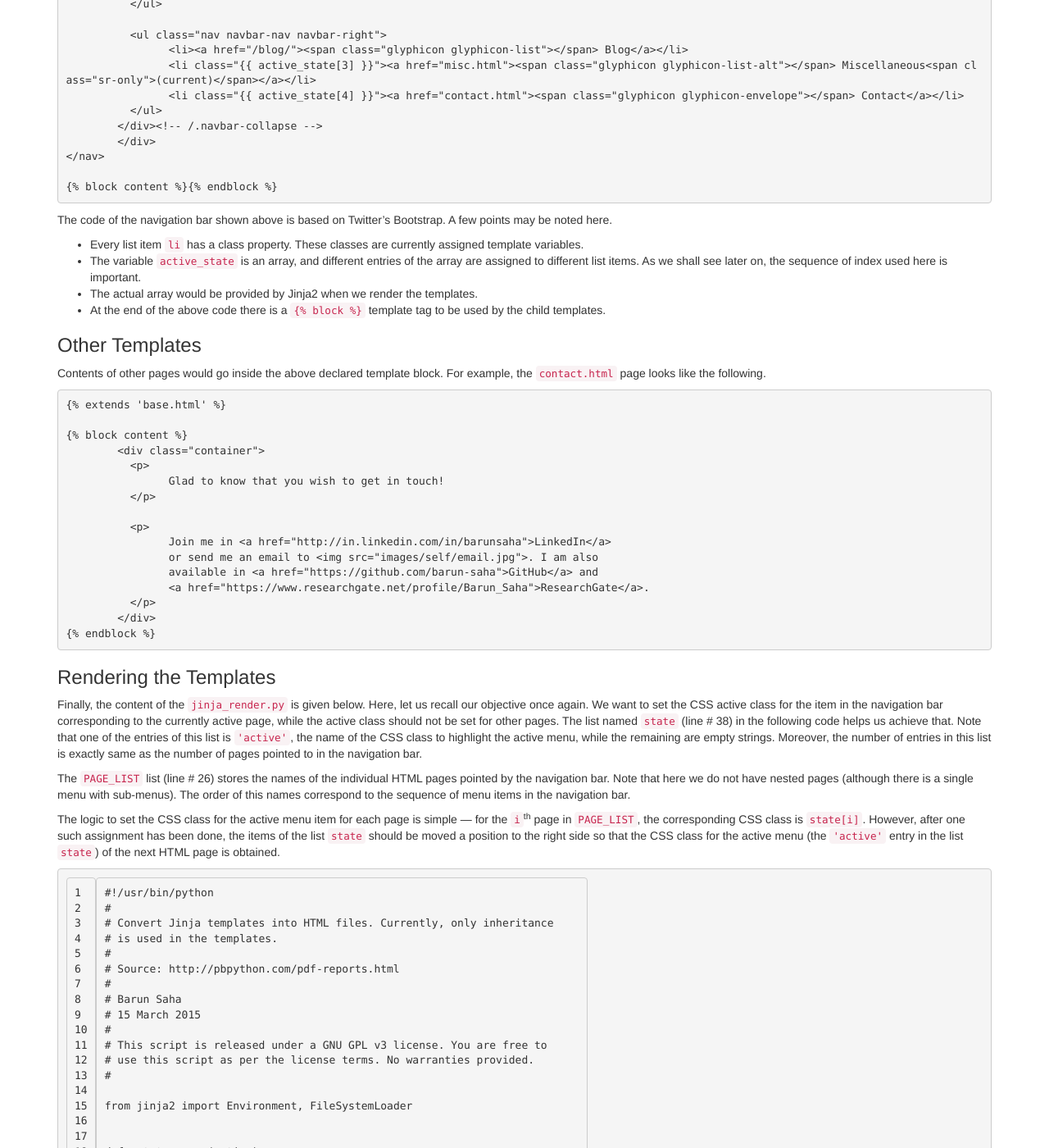
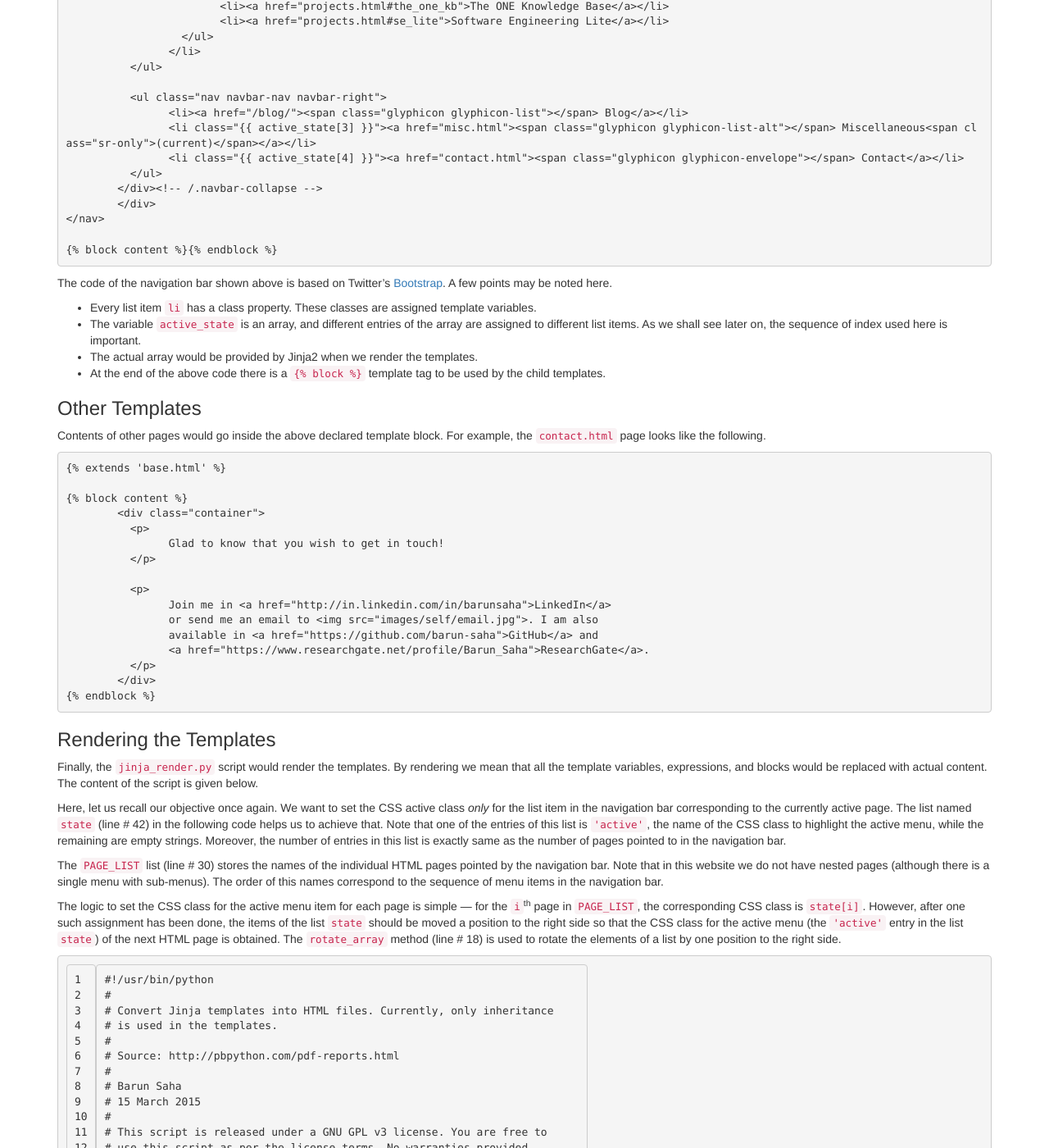
Before and after one commit to barun-saha/barun-saha.github.io, a Jekyll site: the page built from blog/_posts/2015-5-15-static_html_templates_using_jinja2.md, in a window 1280 px wide and 1400 px high, scrolled down 1369 px. Shown: the whole window at 82% size. Built offline with Jekyll 4.4.1, drawn with Linux system fonts in a browser that asks for light colours; nearby versions of some CDN libraries; library files that are not in the unit come from our copies; some of the changed text lies outside the part shown.

Commit message:
Updated blog post

```diff
--- a/blog/_posts/2015-5-15-static_html_templates_using_jinja2.md
+++ b/blog/_posts/2015-5-15-static_html_templates_using_jinja2.md
@@ -6,23 +6,23 @@
 tags: html, static, template, jinja2, python
 ---
 
-HTML templates are to web development as superclass is to object oriented programming. HTML templates help in reusing the commonly used design elements (for example, headers, footers and navigation bars) across different pages. Thus, if the copyright notice has to be updated or a new item has to be added to the navigation bar, just edit the template and the changes would reflect in all the pages. Server side languages and frameworks (such as, [Django][django]) have typically supported the use of templates. However, it is possible to leverage the potential of templates even when a website consists of multiple static HTML pages.
+### Introduction
 
-[Jinja2][jinja2] is a powerful templating engine for Python. Jinja2 templates can be specified entirely as a string ([an example][jinja2_example]) or can be loaded from a file. Moreover, it supports template inheritance. Thus, with a little effort we have, HTML templates + some Python code = final HTML pages!
+HTML templates are to web development as superclass is to object oriented programming. HTML templates help in reusing the commonly used design elements (for example, headers, footers and navigation bars) across different pages. Thus, if the copyright notice has to be updated or a new item has to be added to the navigation bar, just edit the template and the changes would reflect in all the pages. Server side languages and frameworks (such as, [Django][django]) have typically supported the use of templates. However, it is possible to leverage the potential of templates even when you have a static website.
+
+[Jinja2][jinja2] is a powerful templating engine for Python. Jinja2 templates can be specified entirely as a string ([an example][jinja2_example]) or can be loaded from a file. Moreover, it supports template inheritance. Thus, with a little effort we have, HTML templates + some Python code = final HTML pages! With static websites becoming popular, this is particularly useful.
 
 
 
 ### Objectives
 
-Here, I would discuss how Jinja2 was used to create the static pages of this [website][my_website]. This, however, is not a tutorial on Jinja2 or web development. This article has two-fold objectives.
+Here, we would discuss how Jinja2 was used to create the static pages of this [website][my_website]. This, however, is not a tutorial on Jinja2 or web development. This article has two-fold objectives.
 
 1. Discuss how Jinja2 can be used to set the active menu item in the navigation bar for different pages. As the title of the article suggests, we are not seeking for a dynamic approach at run time.
 2. Describe how titles of different pages can be automatically set. Although this is a rather simple example, but hopefully it would demonstrate the power of templates and Jinja2.
 
-<!--While having a common header, footer and navigation bar is easy &mdash; in fact, many such tutorials are available in the Web &mdash; the particular difficulty that I faced was to highlight the currently active item in the navigation bar. For example, when you are reading this article, the item &quot;Blog&quot; is highlighted with a dark background in the navigation bar at the top. Moreover, I did not wish to change the title of every page by hand. Thus, Jinja2!-->
 
-
-**Quick tip**: If you want to highlight the currently active menu item in the navigation bar, you may have a look at the [Jinja tips and tricks][jinja_tricks]. In the following, I would talk about an alternative approach to do the same. Moreover, greater control over the templates could possibly be achieved using the following approach.
+**Quick tip**: If you want to highlight the currently active menu item in the navigation bar, you may have a look at the [Jinja tips and tricks][jinja_tricks]. In the following, we would look at an alternative approach to do the same. Moreover, greater control over the templates could possibly be achieved using the following approach.
 
 
 
@@ -86,9 +86,9 @@
 
 {% endhighlight %}
 
-The code of the navigation bar shown above is based on Twitter's Bootstrap. A few points may be noted here.
+The code of the navigation bar shown above is based on Twitter's [Bootstrap][bootstrap]. A few points may be noted here.
 
-- Every list item `li` has a class property. These classes are currently assigned template variables.
+- Every list item `li` has a class property. These classes are assigned template variables.
 - The variable `active_state` is an array, and different entries of the array are assigned to different list items. As we shall see later on, the sequence of index used here is important.
 - The actual array would be provided by Jinja2 when we render the templates.
 - At the end of the above code there is a {{ " `{% block  "}} %}` template tag to be used by the child templates.
@@ -124,11 +124,13 @@
 
 ### Rendering the Templates
 
-Finally, the content of the `jinja_render.py` is given below. Here, let us recall our objective once again. We want to set the CSS active class for the item in the navigation bar corresponding to the currently active page, while the active class should not be set for other pages. The list named `state` (line # 38) in the following code helps us achieve that. Note that one of the entries of this list is `'active'`, the name of the CSS class to highlight the active menu, while the remaining are empty strings. Moreover, the number of entries in this list is exactly same as the number of pages pointed to in the navigation bar.
+Finally, the `jinja_render.py` script would render the templates. By rendering we mean that all the template variables, expressions, and blocks would be replaced with actual content. The content of the script is given below.
 
-The `PAGE_LIST` list (line # 26) stores the names of the individual HTML pages pointed by the navigation bar. Note that here we do not have nested pages (although there is a single menu with sub-menus). The order of this names correspond to the sequence of menu items in the navigation bar.
+Here, let us recall our objective once again. We want to set the CSS active class *only* for the list item in the navigation bar corresponding to the currently active page. The list named `state` (line # 42) in the following code helps us to achieve that. Note that one of the entries of this list is `'active'`, the name of the CSS class to highlight the active menu, while the remaining are empty strings. Moreover, the number of entries in this list is exactly same as the number of pages pointed to in the navigation bar.
 
-The logic to set the CSS class for the active menu item for each page is simple &mdash; for the `i`<sup>th</sup> page in `PAGE_LIST`, the corresponding CSS class is `state[i]`. However, after one such assignment has been done, the items of the list `state` should be moved a position to the right side so that the CSS class for the active menu (the `'active'` entry in the list `state`) of the next HTML page is obtained.
+The `PAGE_LIST` list (line # 30) stores the names of the individual HTML pages pointed by the navigation bar. Note that in this website we do not have nested pages (although there is a single menu with sub-menus). The order of this names correspond to the sequence of menu items in the navigation bar.
+
+The logic to set the CSS class for the active menu item for each page is simple &mdash; for the `i`<sup>th</sup> page in `PAGE_LIST`, the corresponding CSS class is `state[i]`. However, after one such assignment has been done, the items of the list `state` should be moved a position to the right side so that the CSS class for the active menu (the `'active'` entry in the list `state`) of the next HTML page is obtained. The `rotate_array` method (line # 18) is used to rotate the elements of a list by one position to the right side.
 
 {% highlight python linenos %}
 #!/usr/bin/python
@@ -158,8 +160,8 @@
 
 ENV = Environment(loader=FileSystemLoader('./templates'))
 
-# List of pages to be rendered -- MUST be listed according to their order
-# in the navigation bar
+# List of pages to be rendered -- MUST be listed according to their
+# order in the navigation bar
 PAGE_LIST = ['index', 'research', 'projects', 'misc', 'contact',]
 
 # Title of individual pages
@@ -191,15 +191,23 @@
 
 {% endhighlight %}
 
-Finally, in line #s 40 through 53, we render each template by passing on the active CSS class and page title (the `TITLES` dictionary in line # 29), and write the rendered output to the corresponding HTML file.
+Finally, in line #s 44 through 55, we render each template by passing on the active CSS class and page title (the `TITLES` dictionary in line # 33), and write the rendered output to the corresponding HTML file (line # 52).
 
-Thus, next time there is a need to alter the design of the pages, we just need to change the `base.html` file and execute the above script once again. However, if it is required to change the content of one or more pages, we need to makes the changes in the corresponding template, and also need to execute the `jinja_render.py` script. Note that with Jinja2 and using a similar technique, we can not only produce HTML output files, but also other document formats as long as we write to them appropriately.
+Thus, next time there is a need to alter the design of the pages, we just need to change the `base.html` file and execute the above script once again. However, if it is required to change the content of one or more pages, we need to makes the changes in the corresponding template(s), and also need to execute the `jinja_render.py` script.
 
-All these templates and source code are available in [GitHub][github_repo].
+
+
+### Conclusion
+
+HTML templates are a great way to increase reusability and productivity. Jinja2, a templating engine for Python, is useful in this regard. Of course, one can use various static website generator engines available today. However, the flexibility of Jinja2 (or any other similar templates) not only help in creating static HTML pages, but they can be later [converted to other formats][pdf_report] as well. A next possible step would be to even ignore HTML, and use [Jinja2 together with YAML][yaml_jinja].
+
+
 
 [django]: https://www.djangoproject.com/
 [jinja2]: http://jinja.pocoo.org/
 [jinja2_example]: http://jinja.pocoo.org/docs/dev/intro/#basic-api-usage
 [my_website]: http://barunsaha.me/
 [jinja_tricks]: http://jinja.pocoo.org/docs/dev/tricks/
-[github_repo]: https://github.com/barun-saha/barun-saha.github.io
+[bootstrap]: http://getbootstrap.com/
+[pdf_report]: http://pbpython.com/pdf-reports.html
+[yaml_jinja]: http://www.bernhardwenzel.com/blog/2013/07/01/jinja-with-yaml
```
Also changed, not shown: other parts of blog/_posts/2015-5-15-static_html_templates_using_jinja2.md (+1 -3 lines), _config.yml (line endings or trailing spaces).
